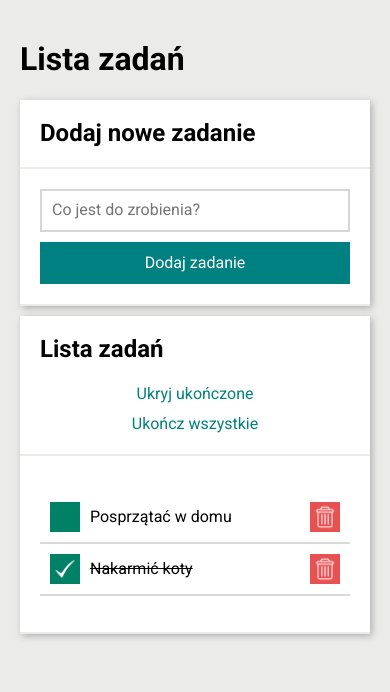
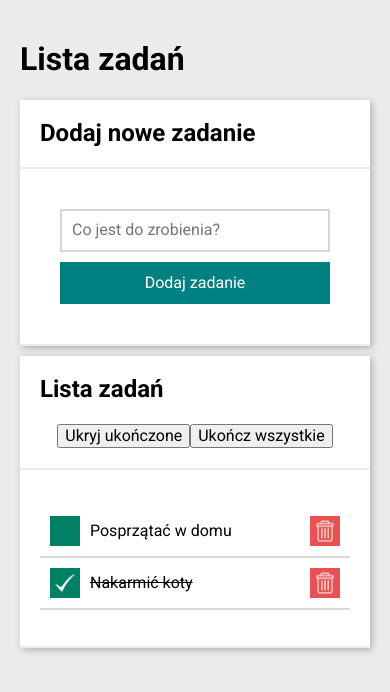
Before and after one commit to marcin10lw/Fullstack-Todo-list-react, a React (Create React App) app: page / in a window 390 px wide. Shown: the top 692 px of the page. Built offline with nearby package versions, Linux system fonts and the light colour scheme.

Commit message:
added semicolons and spaces to css files

```diff
--- a/src/Buttons/style.css
+++ b/src/Buttons/style.css
@@ -1,26 +1,26 @@
-.buttonsContainer {
+.buttons {
     display: flex;
     align-items: center;
     gap: 10px;
 }
 
 @media(max-width: 767px) {
-    .buttonsContainer {
+    .buttons {
         flex-direction: column;
     }
 }
 
-.buttonsContainer__button {
+.buttons__button {
     border: none;
     background-color: transparent;
     color: teal;
     transition: opacity 150ms;
 }
 
-.buttonsContainer__button:disabled {
+.buttons__button:disabled {
     color: rgb(193, 196, 196);
 }
 
-.buttonsContainer__button:hover {
+.buttons__button:hover {
     opacity: 0.8;
 }
--- a/src/Form/style.css
+++ b/src/Form/style.css
@@ -1,30 +1,31 @@
-.form{
+.form {
     display: flex;
     align-items: center;
     width: 100%;
     gap: 20px;
+    padding: 20px;
 }
 
-@media(max-width: 767px){
+@media(max-width: 767px) {
     .form{
         flex-direction: column;
         gap: 10px;
     }
 }
 
-.form__newTask{
+.form__newTask {
     padding: 10px;
     border: 2px solid hsl(0, 0%, 84%);
     flex-grow: 1;
 }
 
-@media(max-width: 767px){
+@media(max-width: 767px) {
     .form__newTask{
         width: 100%;
     }
 }
 
-.form__button{
+.form__button {
     padding: 10px;
     border: 2px solid #008080;
     background-color: teal;
@@ -32,16 +33,16 @@
     transition: opacity 200ms, transform 200ms;
 }
 
-.form__button:hover{
+.form__button:hover {
     opacity: 0.85;
     transform: scale(1.1);
 }
 
-.form__button:active{
+.form__button:active {
     opacity: 0.70;
 }
 
-@media(max-width: 767px){
+@media(max-width: 767px) {
     .form__button{
         width: 100%;
     }
```
